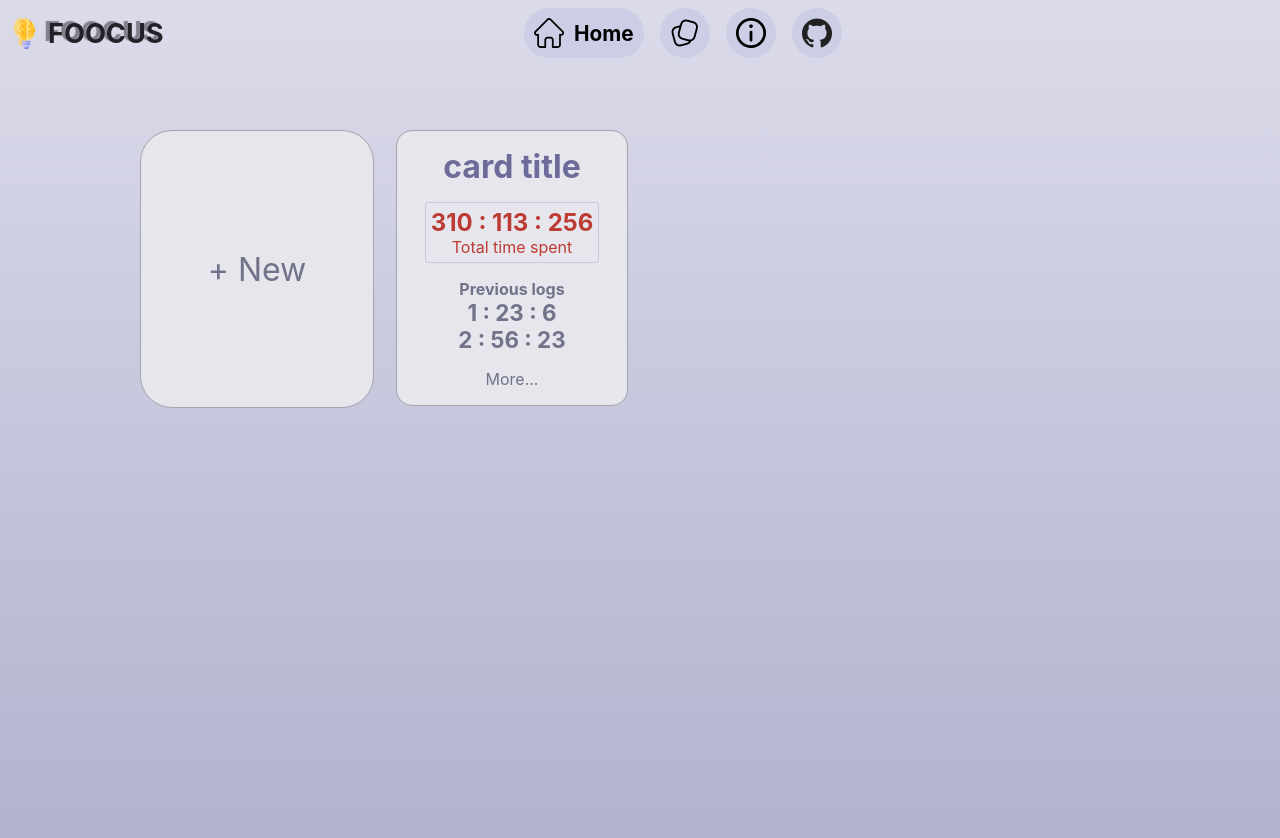
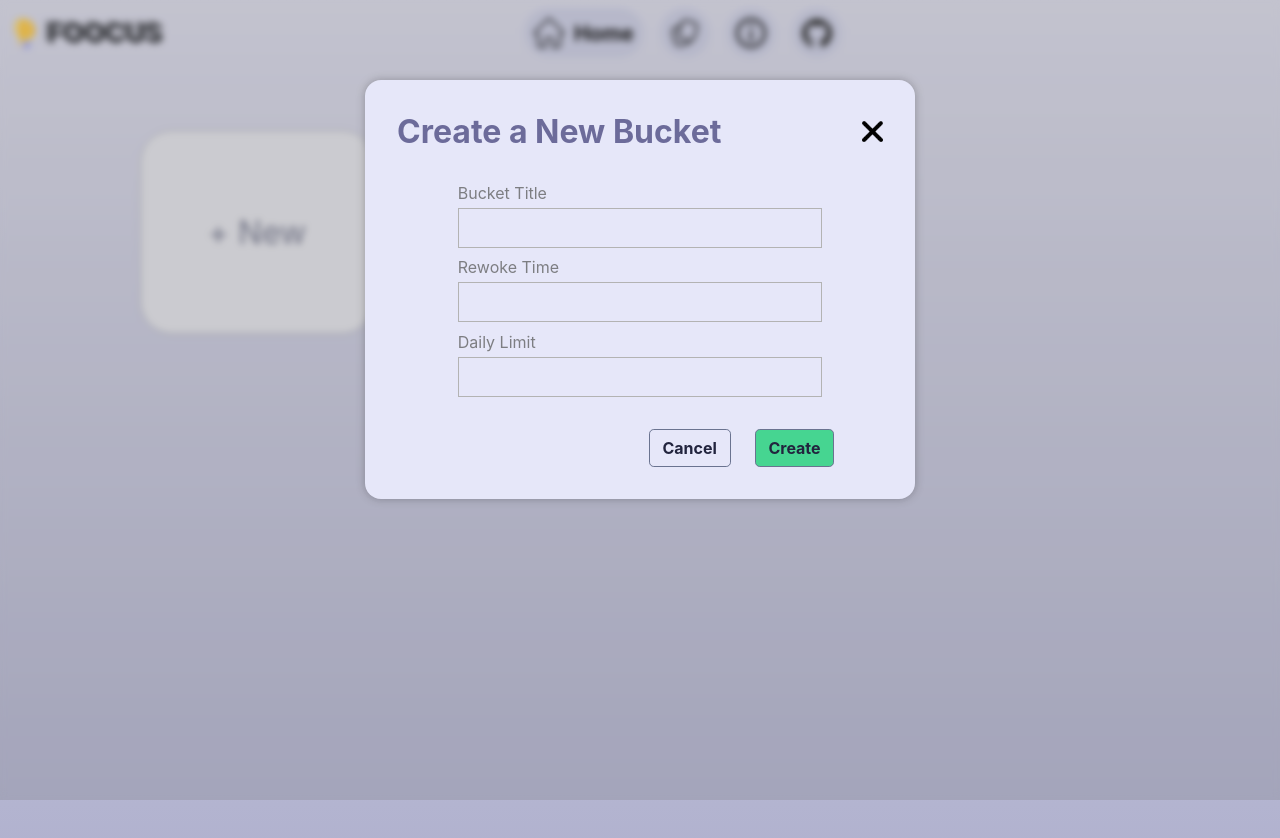
Before and after one commit to 1447bits/foocus, a React app: page / in a window 1280 px wide. Both pictures are taken after a click on the button "+ New". Built offline with nearby package versions, Linux system fonts and the light colour scheme.

Commit message:
created bucket page

```diff
--- a/src/pages/Buckets.js
+++ b/src/pages/Buckets.js
@@ -1,5 +1,6 @@
 import "../styles/bucket.css"
 import React, { useState } from 'react';
+import crossicon from "../icons/cross-icon.png"
 
 
 function Card(props) {
@@ -24,21 +25,107 @@ function Card(props) {
 function BucketPage(props) {
 
     const [Allcards, setcard] = useState([])
+    const [visibility, setvisibility] = useState(false)
+
+    const cancelFrom = () => {
+        document.getElementById("newbucket-title").style.border = "solid 1px #B3B3B3"
+        document.getElementById("newbucket-title").value = "";
+        setvisibility(false)
+    }
 
     const newCard = () => {
-        setcard(Allcards.concat(<Card
-            cardTitle="card title"
-            totalLog={[310, 113, 256]}
-            latestLogs={[[1, 23, 6], [2, 56, 23]]}
-        />))
+
+        let card_title = document.getElementById("newbucket-title").value
+        document.getElementById("newbucket-title").style.border = "solid 1px #B3B3B3"
+
+        if (card_title != "") {
+
+            setcard(Allcards.concat(<Card
+                cardTitle={card_title}
+                totalLog={[310, 113, 256]}
+                latestLogs={[[1, 23, 6], [2, 56, 23]]}
+            />))
+            setvisibility(false)
+        } else {
+            document.getElementById("newbucket-title").style.border = "2px solid red"
+            document.getElementById("newbucket-title").addEventListener("input", (e)=>{
+                e.target.style.border = "solid 1px #B3B3B3"
+            })
+            return
+        }
+
+        cancelFrom()
+    }
+
+    const displayNewCardFrom = () => {
+        setvisibility(!visibility)
     }
 
     return (
         <div id="Bucket-page">
-            <div id="card-container">
+            <div
+                id="newBucket-form-container"
+                style={{
+                    display: visibility ? "flex" : "none",
+                    position: "fixed",
+                    justifyContent: "center",
+                    minHeight: "100vh",
+                    width: "100vw",
+                    top: "0",
+                    left: "0",
+                    overflowX: "hidden",
+                    overflowY: "auto",
+                    zIndex: "3",
+                    background: "rgba(108, 108, 108, 0.22)",
+                    backdropFilter: "blur(3.5px)",
+                }}>
+                <div id="newBucket-form">
+                    <div id="newBucket-form-topbar">
+                        <h1>Create a New Bucket</h1>
+                        <img
+                            src={crossicon}
+                            alt="cancel-icon"
+                            onClick={() => cancelFrom()}
+                        />
+                    </div>
+                    <div id="newBucket-formflelds">
+                        <label>
+                            <p>Bucket Title</p>
+                            <input type="text"
+                                id="newbucket-title" />
+                        </label>
+                        <label  >
+                            Rewoke Time
+                            <input type="text"
+                                id="newbucket-rewoketime"/>
+                        </label>
+                        <label  >
+                            Daily Limit
+                            <input type="text"
+                                id="newbucket-dailylimit"/>
+                        </label>
+                    </div>
+                    <div id="newBucket-formbtns">
+                        <button
+                            id="cancelbtn"
+                            onClick={() => cancelFrom()}
+                        >
+                            Cancel
+                        </button>
+                        <button
+                            id="submitbtn"
+                            onClick={()=>newCard()}
+                            formAction="submit"
+                        >
+                            Create
+                        </button>
+                    </div>
+                </div>
+            </div>
+            <div id="bucket-container">
 
                 <div id='AdditionCard'>
-                    <button onClick={() => newCard()}>+ New</button>
+                    <button onClick={() => displayNewCardFrom()}>+ New</button>
                 </div>
 
                 {Allcards}
--- a/src/styles/bucket.css
+++ b/src/styles/bucket.css
@@ -4,11 +4,100 @@
     min-height: 100vh;
 }
 
-#card-container::-webkit-scrollbar {
+#new-bucket-form-title {
+    display: flex;
+    justify-content: space-between;
+    align-items: center;
+}
+
+/* #new-bucket-form >  */
+#newBucket-form {
+    display: flex;
+    width: 80%;
+    height: fit-content;
+    max-width: 550px;
+    flex-direction: column;
+    align-items: center;
+    justify-content: center;
+    gap: 2em;
+    background-color: #E6E7F9;
+    padding: 2em;
+    box-shadow: 0px 0px 10px rgba(0, 0, 0, 0.25);
+    border-radius: 1em;
+    margin-top: 10vh;
+}
+
+#newBucket-form-topbar {
+    display: flex;
+    color: #6C6B9A;
+    width: 100%;
+    justify-content: space-between;
+    align-items: center;
+    gap: 1em;
+}
+
+#newBucket-form-topbar img {
+    width: 1.3em;
+    height: 1.3em;
+}
+
+#newBucket-formflelds {
+    display: flex;
+    flex-direction: column;
+    gap: 0.6em;
+    width: 75%;
+}
+#newBucket-formflelds>label {
+    display: flex;
+    width: 100%;
+    color: #7D7E82;
+    gap: 0.3em;
+    flex-direction: column;
+}
+
+#newBucket-formflelds>label>input {
+    background: transparent;
+    border-radius: 0.1px;
+    border: solid 1px #B3B3B3;
+    height: 2.5em;
+    padding-inline: 0.7em;
+    color: #353536;
+    width: 100%;
+    font-size: 1em;
+}
+#newBucket-formbtns {
+    justify-content: right;
+    width: 80%;
+    display: flex;
+    gap: 1.5em;
+}
+#newBucket-formbtns > button:hover {
+    opacity: 0.8;
+}
+#newBucket-formbtns > button {
+    all: unset;
+    font-weight: bold;
+    border: 1px solid #6a7390;
+    padding: 0.5em 0.8em;
+    border-radius: 0.3em;
+    color: rgb(34, 36, 62);
+}
+#newBucket-formbtns #submitbtn {
+    background: #46D591;
+}
+.red {
+    color: red;
+}
+
+/* bucket container stylings */
+
+#bucket-container::-webkit-scrollbar {
     display: none;
 }
-#card-container {
+
+#bucket-container {
     display: grid;
+    z-index: 2;
     overflow: scroll;
     gap: 1.5em;
     max-width: 1000px;
@@ -16,9 +105,10 @@
     grid-template-columns: repeat(4, 1fr);
 }
 
-#AdditionCard{
+#AdditionCard {
     margin-bottom: 1em;
 }
+
 #AdditionCard>button {
     all: unset;
     color: #70738A;
@@ -58,12 +148,15 @@
     margin-inline: auto;
     border: 1px solid #A3A5AD;
 }
+
 .card-title {
     color: #6C6B9A;
 }
+
 .card-totalLog p:not(:nth-last-of-type(1)) {
     font-weight: bold;
 }
+
 .card-totalLog {
     color: #BC3B33;
     border: 1px solid #C9C9DD;
@@ -71,16 +164,19 @@
     padding: 5px;
     text-align: center;
 }
+
 .card-totaltime {
     font-size: 1.5em;
 }
-.card-prevLogs  {
+
+.card-prevLogs {
     font-weight: bold;
     text-align: center;
     display: flex;
     flex-direction: column;
     /* gap: 0.5em; */
 }
+
 .card-prevLogs p:not(:first-of-type) {
     font-size: 1.4em;
 }
```
Also changed, not shown: src/icons/cross-icon.png (added).
